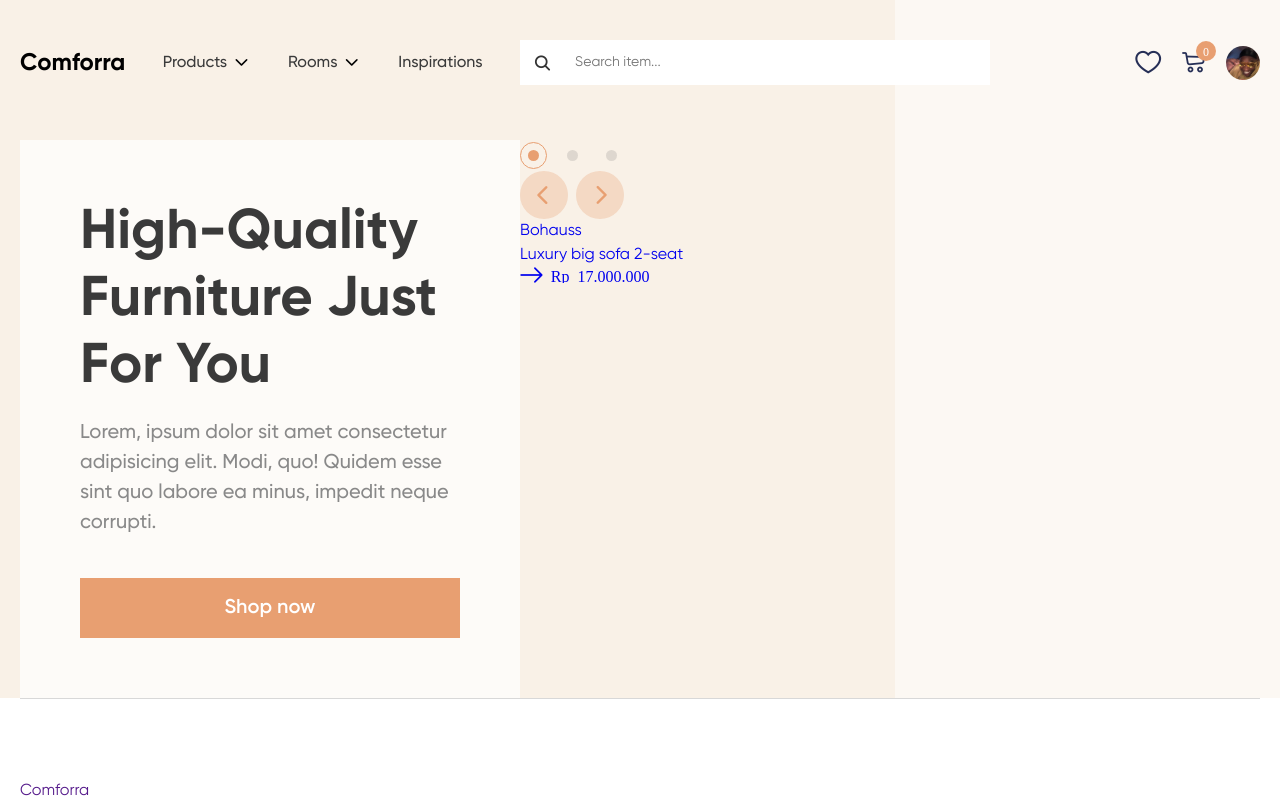
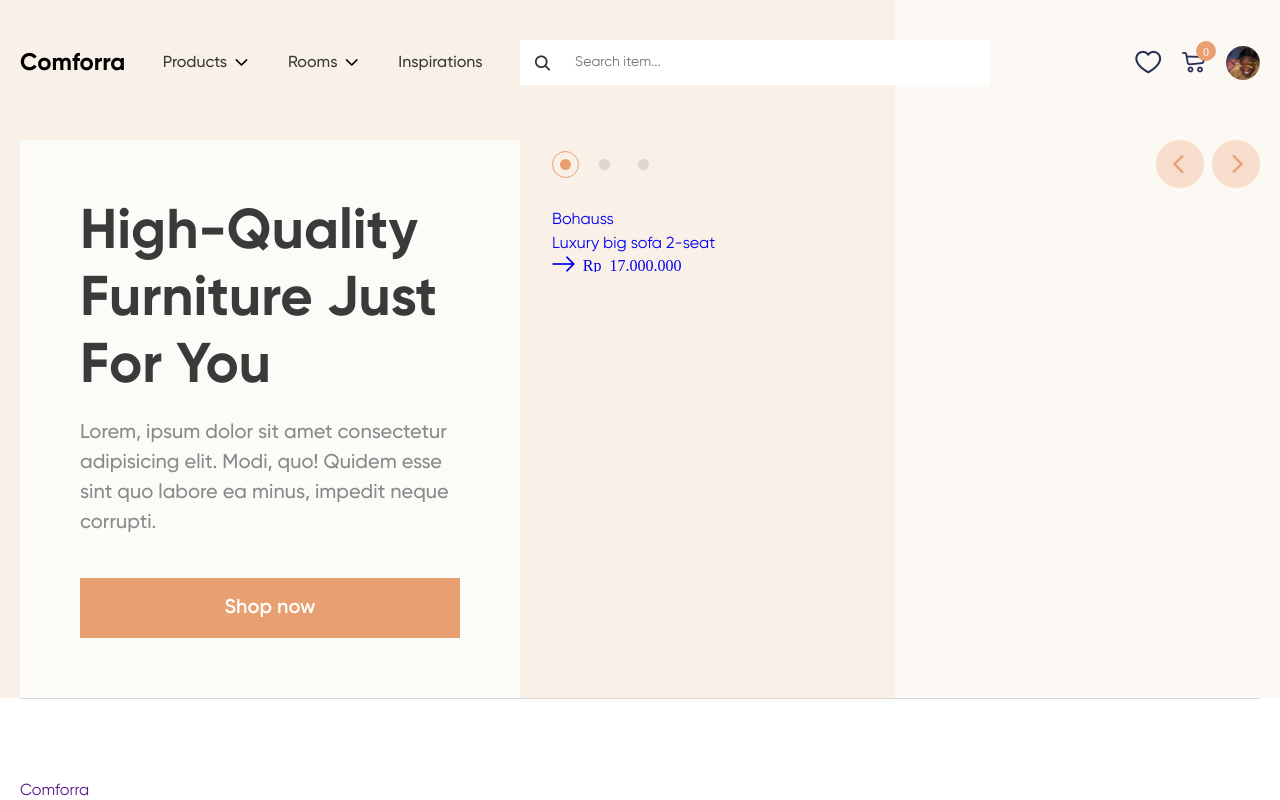
Before and after one commit to jugurj/comforra-furniture-shop, a Vue app: page / in a window 1280 px wide. Shown: the top 800 px of the page. Built offline with nearby package versions, Linux system fonts and the light colour scheme.

Commit message:
Pagination element layout fix Fixed pagination layout to be row instead of the column. Added some margins and paddings to position pagination element properly in relation to the navigation arrows and other elements.

```diff
--- a/src/components/MainSlider.vue
+++ b/src/components/MainSlider.vue
@@ -12,7 +12,7 @@
           </div>
           <a href="#" class="content-main__button btn">Shop now</a>
         </div>
-        <main class="slider__slider slider-main">
+        <main class="main-slider__slider slider-main">
           <div class="slider-main__controls controls-slider-main">
             <div class="controls-slider-main__dots"></div>
             <div class="controls-slider-main__arrows slider-arrows">
@@ -161,6 +161,10 @@ export default {
   &__slider {
     flex: 1 1 auto;
     min-width: 0;
+
+    @media (min-width: $md2 + px) {
+      padding-left: 32px;
+    }
   }
 }
 
@@ -201,6 +205,18 @@ export default {
       background-color: #c77745;
     }
   }
+}
+
+.slider-main {
+  &__controls {
+    margin-bottom: 20px;
+  }
+}
+
+.controls-slider-main {
+  display: flex;
+  justify-content: space-between;
+  align-items: center;
 }
 
 .slider-arrows {
@@ -245,8 +261,9 @@ export default {
 
 .swiper-pagination-bullets {
   display: flex;
+  user-select: none;
   flex-wrap: wrap;
-  user-select: none;
+  width: 100%;
 }
 
 .swiper-pagination-bullet {
```
